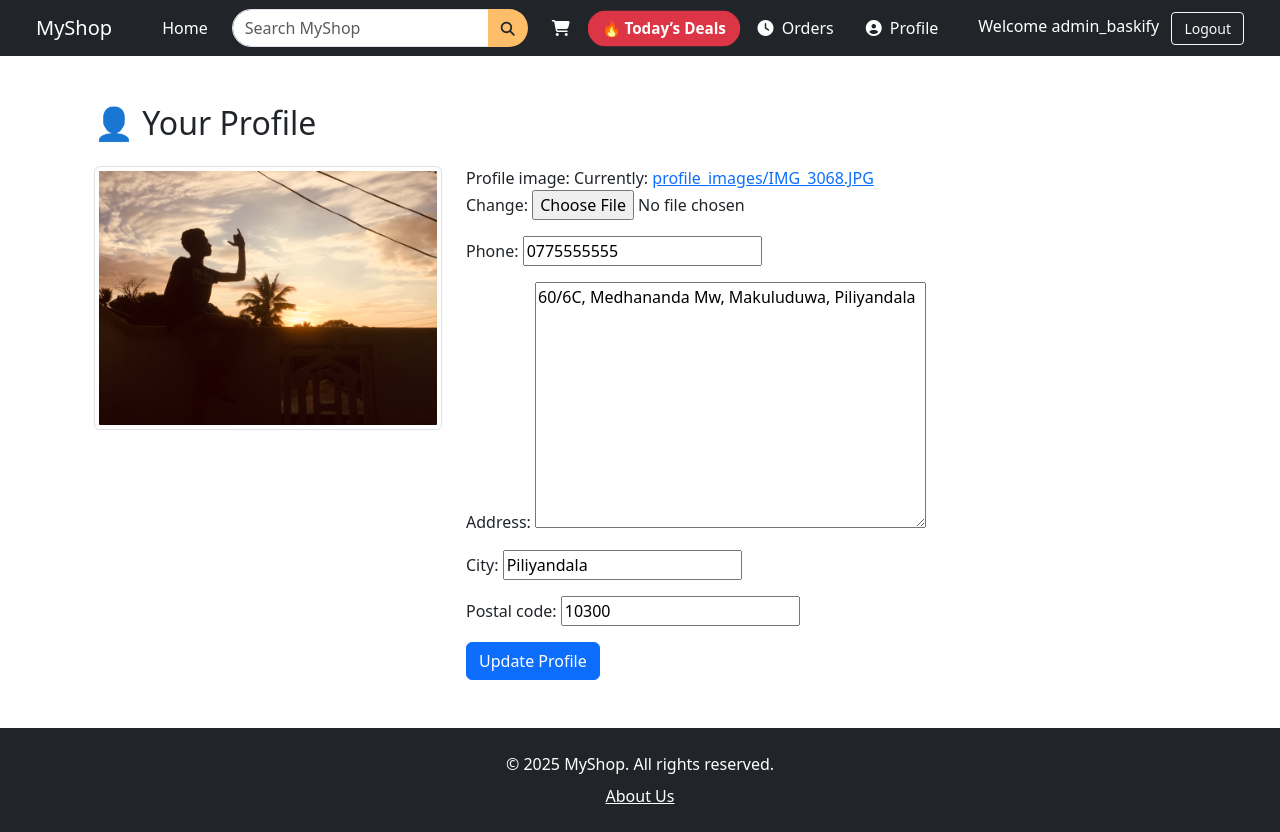
After one commit to Thanurdha/ecommerce-MyShop, a Django app: page /profile/ in a window 1280 px wide. The commit adds this page. Run offline with Django 5.2, Linux system fonts and the light colour scheme; a user stored in the database is signed in; data comes from the database, SQL or seed files in the repository; both versions use the stored data as it was after the commit; data that the repository does not hold is empty.

Commit message:
Profile view

```diff
--- a/store/apps.py
+++ b/store/apps.py
@@ -5,4 +5,5 @@ class StoreConfig(AppConfig):
     name = 'store'
 
     def ready(self):
-        import store.templatetags.form_tags  # <-- force-load template tag
+        import store.templatetags.form_tags
+        import store.signals
--- /dev/null
+++ b/store/forms.py
@@ -0,0 +1,7 @@
+from django import forms
+from .models import Profile
+
+class ProfileForm(forms.ModelForm):
+    class Meta:
+        model = Profile
+        fields = ['profile_image', 'phone', 'address', 'city', 'postal_code']
--- a/store/models.py
+++ b/store/models.py
@@ -83,3 +83,19 @@ class Review(models.Model):
 
     def __str__(self):
         return f"{self.user.username} - {self.rating}★ for {self.product.name}"
+
+# store/models.py
+
+from django.db import models
+from django.contrib.auth.models import User
+
+class Profile(models.Model):
+    user = models.OneToOneField(User, on_delete=models.CASCADE)
+    profile_image = models.ImageField(upload_to='profile_images/', default='profile_images/default.png')
+    phone = models.CharField(max_length=15, blank=True)
+    address = models.TextField(blank=True)
+    city = models.CharField(max_length=50, blank=True)
+    postal_code = models.CharField(max_length=10, blank=True)
+
+    def __str__(self):
+        return f"{self.user.username}'s Profile"
--- a/store/templates/store/base.html
+++ b/store/templates/store/base.html
@@ -74,6 +74,13 @@
           </a>
         </li>
 
+        <li class="nav-item me-3">
+  <a class="nav-link text-white" href="{% url 'profile' %}">
+    <i class="fas fa-user-circle me-1"></i> Profile
+  </a>
+</li>
+
+
         <!-- User + Logout -->
         <li class="nav-item ms-3">
           <span class="text-white me-2">Welcome {{ user.username }}</span>
--- /dev/null
+++ b/store/templates/store/profile.html
@@ -0,0 +1,29 @@
+<!DOCTYPE html>
+<html lang="en">
+<head>
+    <meta charset="UTF-8">
+    <title>Title</title>
+</head>
+<body>
+
+{% extends 'store/base.html' %}
+{% block content %}
+<div class="container mt-5">
+  <h2 class="mb-4">👤 Your Profile</h2>
+  <div class="row">
+    <div class="col-md-4">
+      <img src="{{ profile.profile_image.url }}" class="img-thumbnail mb-3" width="100%">
+    </div>
+    <div class="col-md-8">
+      <form method="POST" enctype="multipart/form-data">
+        {% csrf_token %}
+        {{ form.as_p }}
+        <button type="submit" class="btn btn-primary">Update Profile</button>
+      </form>
+    </div>
+  </div>
+</div>
+{% endblock %}
+
+</body>
+</html>
--- a/store/urls.py
+++ b/store/urls.py
@@ -22,4 +22,5 @@ urlpatterns = [
     path('buy-now/<int:product_id>/', views.buy_now, name='buy_now'),
     path('logout/confirmation/', views.logout_confirmation, name='logout_confirmation'),
     path('logged-out/', views.logged_out, name='logged_out'),
+    path('profile/', views.profile_view, name='profile'),
 ]
--- a/store/views.py
+++ b/store/views.py
@@ -248,3 +248,25 @@ def logout_view(request):
     logout(request)
     request.session.flush()
     return redirect('logged_out')
+
+
+from .forms import ProfileForm
+from .models import Profile
+
+from .models import Profile  # make sure this is imported
+
+@login_required
+def profile_view(request):
+    # ✅ This ensures a Profile is created if missing
+    profile, created = Profile.objects.get_or_create(user=request.user)
+
+    if request.method == 'POST':
+        form = ProfileForm(request.POST, request.FILES, instance=profile)
+        if form.is_valid():
+            form.save()
+            messages.success(request, "✅ Profile updated successfully.")
+            return redirect('profile')
+    else:
+        form = ProfileForm(instance=profile)
+
+    return render(request, 'store/profile.html', {'form': form, 'profile': profile})
```
Also changed, not shown: store/signals.py (added, +11 -0 lines), db.sqlite3, media/profile_images/IMG_3068.JPG (added), store/migrations/0009_profile.py (added).
